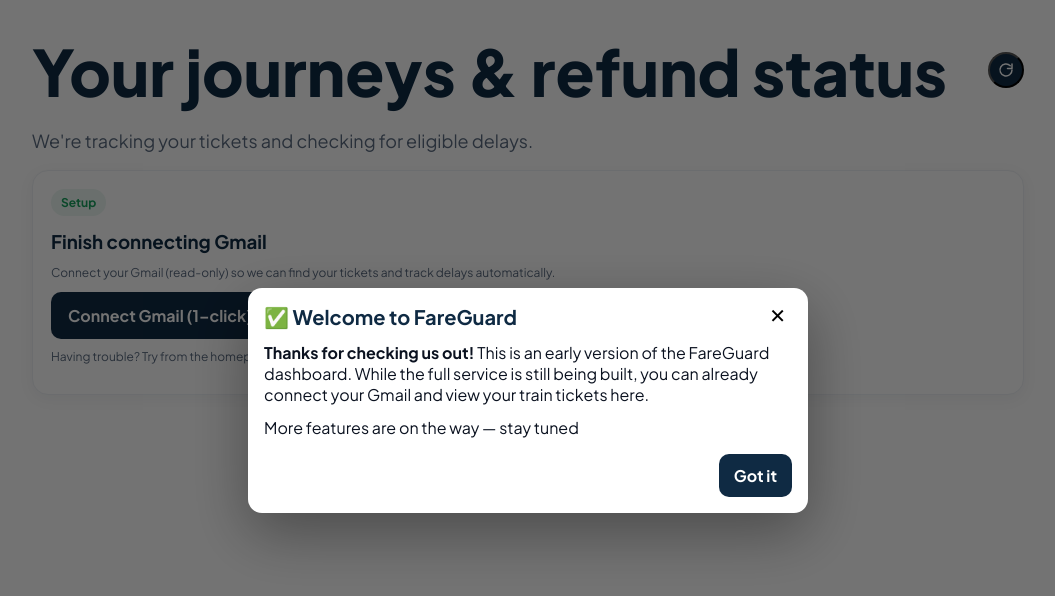
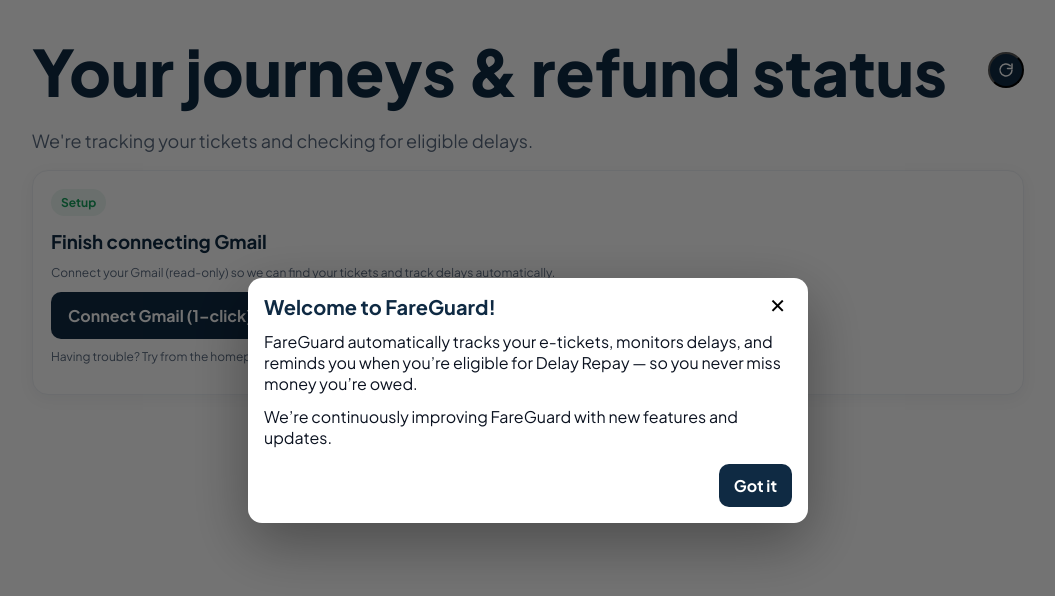
Before and after one commit to fareguard/fg-rail-pwa-starter, a Next.js app: page /dashboard in a window 1280 px wide. Shown: the top 596 px of the page, without its empty margins (112-1167 px from the left). Built offline with nearby package versions, Linux system fonts and the light colour scheme; no server answers.

Commit message:
Update page.tsx

```diff
--- a/app/(app)/dashboard/page.tsx
+++ b/app/(app)/dashboard/page.tsx
@@ -128,7 +128,7 @@ export default function DashboardPage() {
           >
             <div style={{ display: "flex", alignItems: "flex-start", justifyContent: "space-between", gap: 12 }}>
               <h2 id="fgWelcomeTitle" style={{ margin: 0, fontSize: "1.25rem" }}>
-                ✅ Welcome to FareGuard
+                Welcome to FareGuard!
               </h2>
               <button
                 type="button"
@@ -148,11 +148,10 @@ export default function DashboardPage() {
 
             <div style={{ marginTop: 10 }}>
               <p style={{ margin: "12px 0" }}>
-                <strong>Thanks for checking us out!</strong> This is an early version of the FareGuard dashboard. While
-                the full service is still being built, you can already connect your Gmail and view your train tickets
-                here.
+                FareGuard automatically tracks your e-tickets, monitors delays,
+                and reminds you when you’re eligible for Delay Repay — so you never miss money you’re owed.
               </p>
-              <p style={{ margin: "12px 0" }}>More features are on the way — stay tuned</p>
+              <p style={{ margin: "12px 0" }}>We’re continuously improving FareGuard with new features and updates.</p>
             </div>
 
             <div style={{ display: "flex", justifyContent: "flex-end", marginTop: 16 }}>
```
